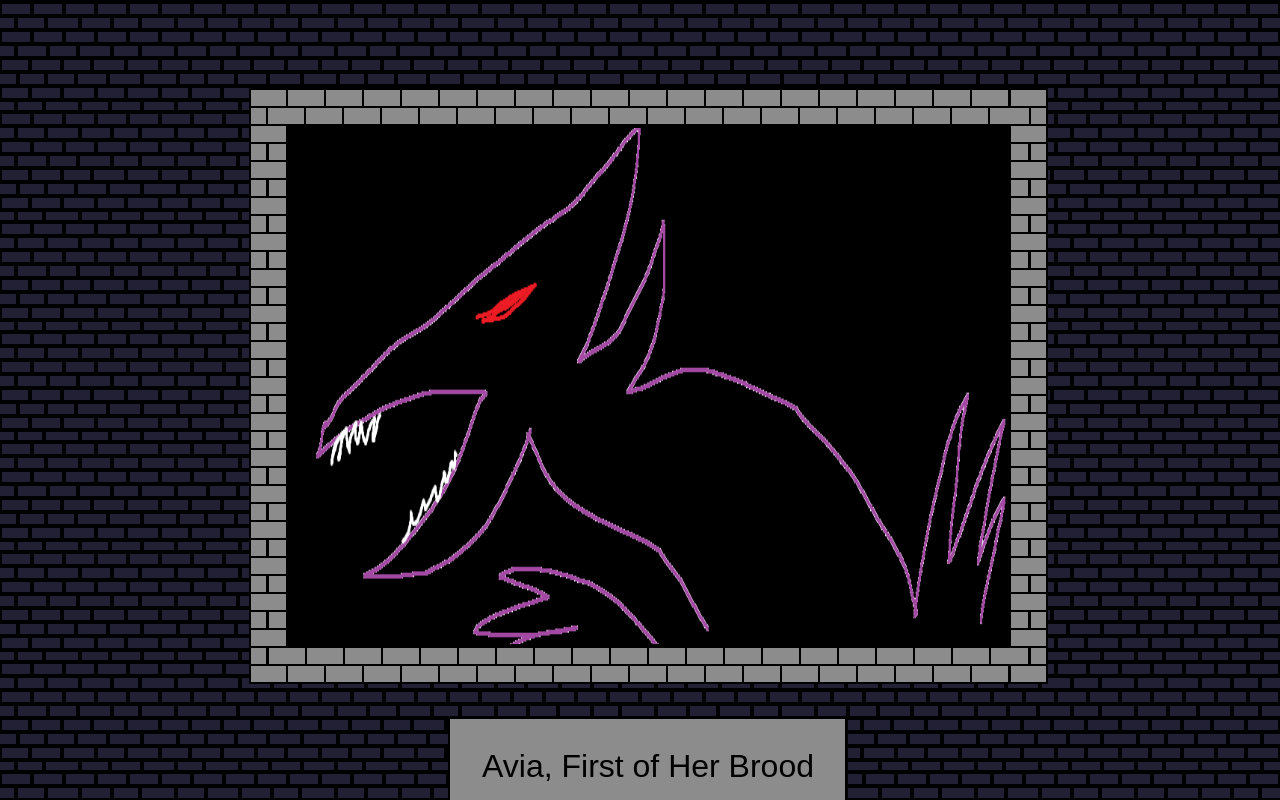
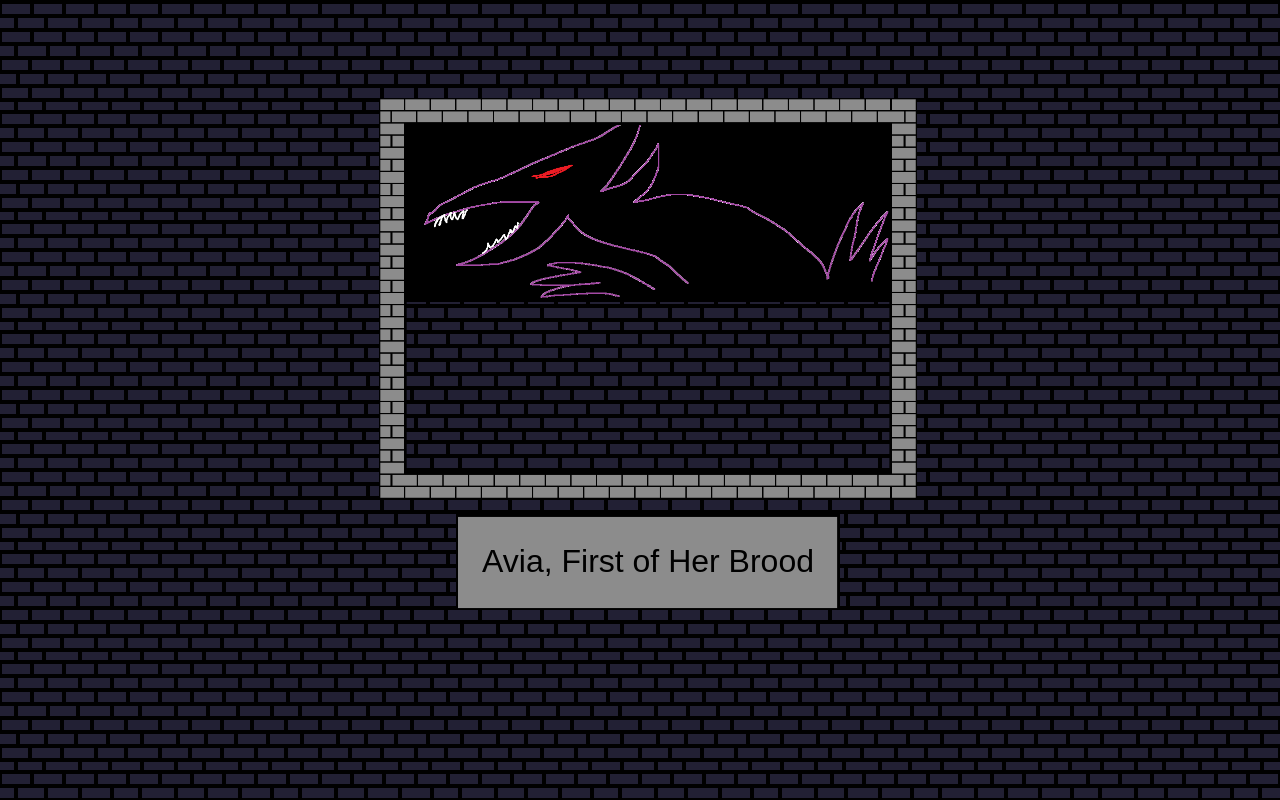
Before and after one commit to Lukakona/demon-fighter-incremental, a plain HTML site: page demonfighterv2.html in a window 1280 px wide. Drawn offline with Linux system fonts and the light colour scheme.

Commit message:
css updates, trying to get scaling properly workin

```diff
--- a/demonfighterv2.html
+++ b/demonfighterv2.html
@@ -12,6 +12,7 @@
     </head>
     <body>
         <div class='fishbowl' draggable="false" ondragstart="return false;">
+            <div class="game info container">
                 <div class="demon border div">
                     <img src="./img/ui/tempborderND.png" id="normaldemonborder" class='demon border' draggable="false" ondragstart="return false;">
                     <img src="img/demons/avia.png" class="demon portrait">
@@ -23,5 +24,6 @@
                     </div>
                 </div>
             </div>
+        </div>
     </body>
 </html>
--- a/interface.css
+++ b/interface.css
@@ -73,8 +73,8 @@ p {
 .demon.name.text{
     position: absolute;
     font-family: Arial, Helvetica, sans-serif;
-    font-size:2em;
-    min-width: 1em;
+    font-size: 2.5vw;
+    /* min-width: 1em; */
 }
 
 .fishbowl{
@@ -82,6 +82,17 @@ p {
     z-index: 1;
     height:100%;
     width:100%;
+}
+
+.game.info.container{
+    z-index: 2;
+    height: 70%;
+    width: 60%;
+    position: relative;
+    margin-top: 1%;
+    margin-bottom: 35%;
+    margin-left: 20%;
+    margin-right: 20%;
 }
 
 .button_row {
@@ -118,27 +129,27 @@ p {
 }
 
 .demon.border.div{
-    position: relative;
+    position: absolute;
     user-select: none;
     -moz-user-select: none;
-    margin-top: 5em;
-    margin-left: auto;
-    margin-right: auto;
-    margin-bottom: 2em;
-    width: fit-content;
+    margin-top: 10%;
+    margin-left: 15%;
+    margin-right: 15%;
+    margin-bottom: 20%;
+    height: 64%;
+    width: 70%;
 }
 
 .demon.border{
-    position: relative;
+    position: absolute;
     z-index: 1;
-    width:100%;
-    min-width: 20em;
+    width: 100%;
 }
 
 .demon.portrait{
     position: absolute;
     z-index: 0;
-    height: 100%;
+    /* height: 100%; i take this out bc im just gna make the images btter :)*/
     width: 100%;
     top: 0;
     left: 0;
@@ -146,24 +157,25 @@ p {
 }
 
 .demon.nameplate.div{
-    position: relative;
+    position: absolute;
     display: flex;
     justify-content: center;
     align-items: center;
     user-select: none;
     -moz-user-select: none;
-    margin-top: 1em;
-    margin-left: auto;
-    margin-right: auto;
-    margin-bottom: 1em;
-    padding-inline: 3em;
-    width: fit-content;
+    margin-top: 65%;
+    margin-left: 25%;
+    margin-right: 25%;
+    margin-bottom: 4%;
+    /* padding-inline: 3em; */
+    width: 50%;
+    height: 15%;
 }
 
 .demon.nameplate{
-    position: relative;
+    position: absolute;
     width: 100%;
-    min-width: 10em;
+    /* min-width: 10em;*/
 }
 
 .demon.image {
```
Lines whose indentation alone changed are shown as unchanged.
